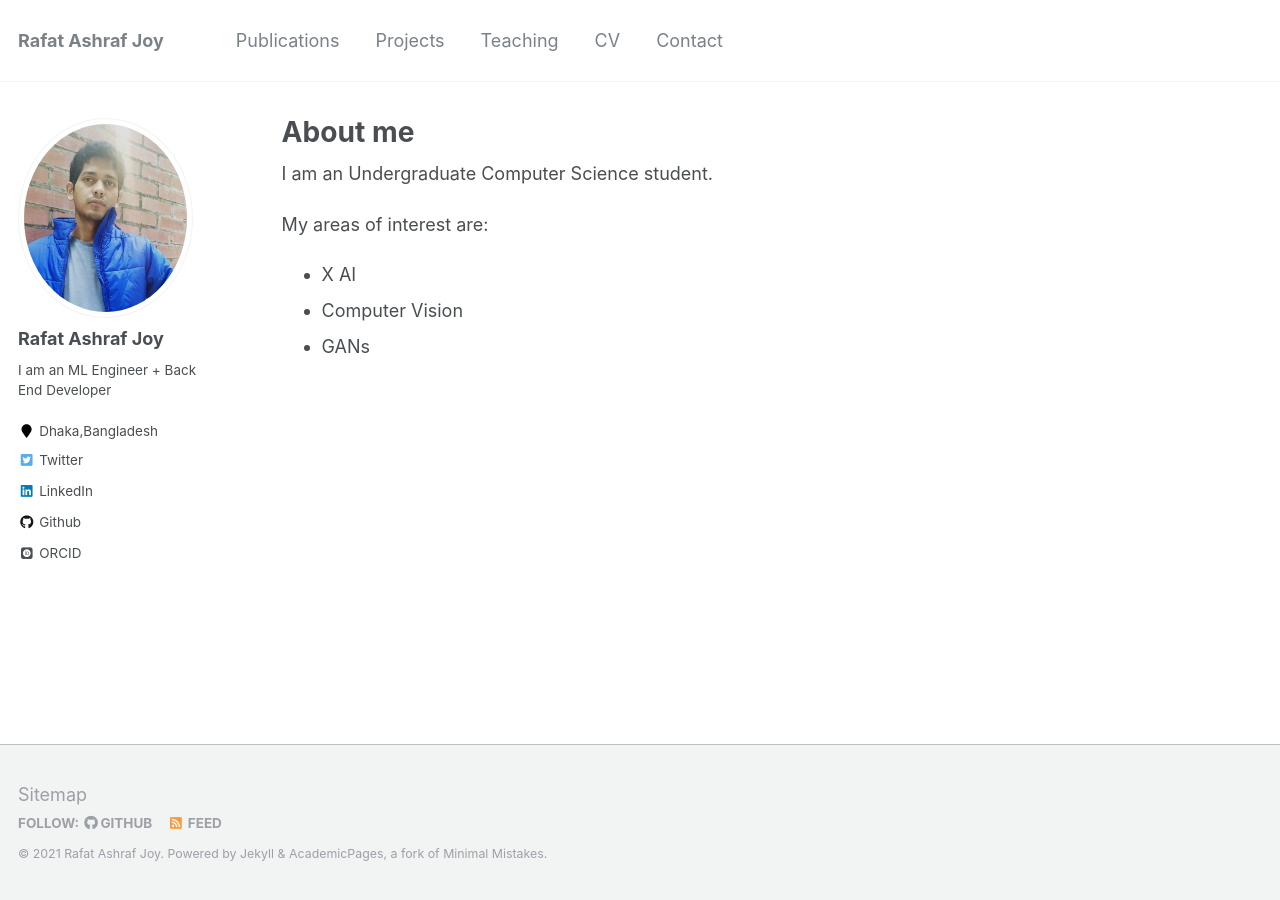
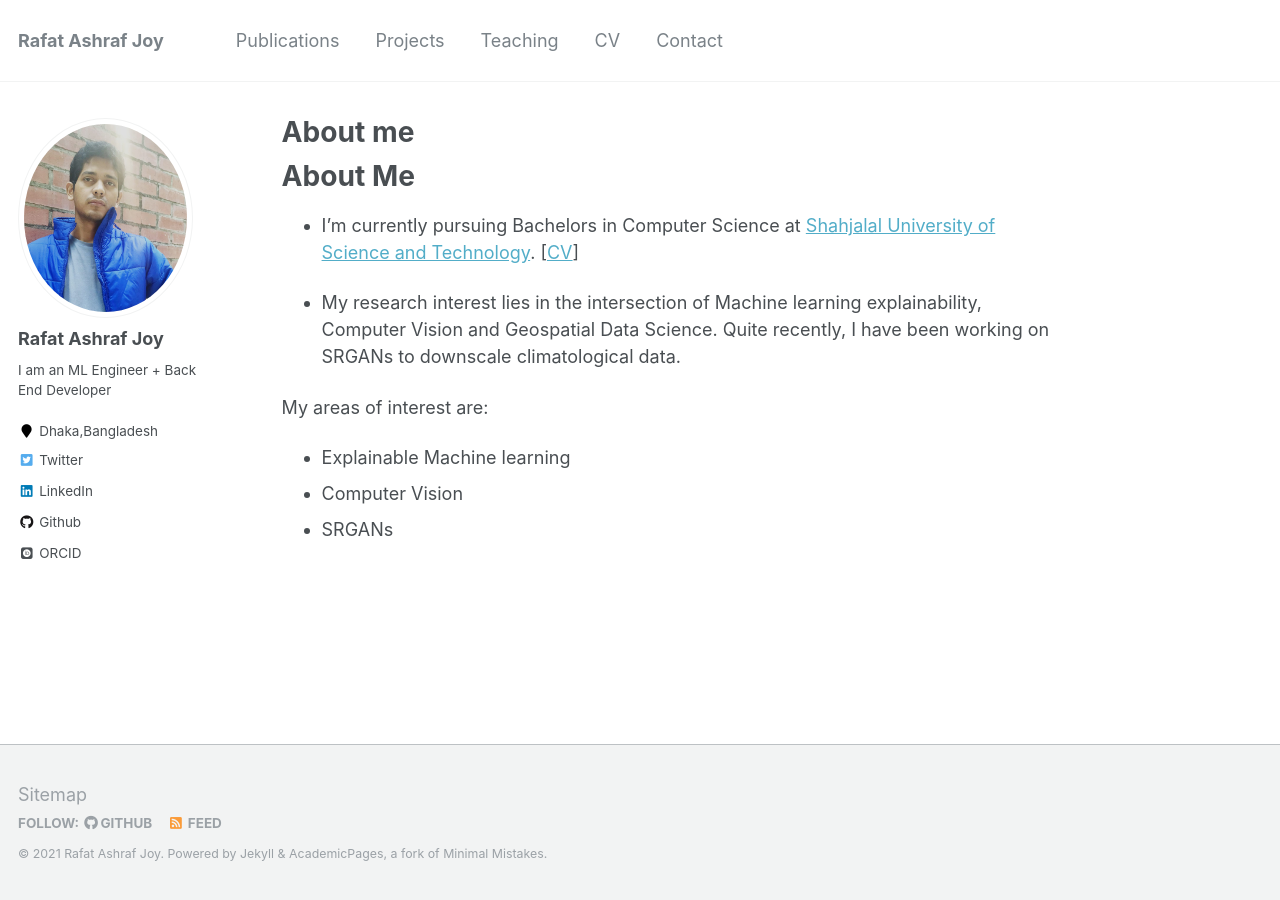
Before and after one commit to rajoy99/academic, a Jekyll site: the page built from _pages/about.md, in a window 1280 px wide. Built offline with Jekyll 4.4.1, drawn with Linux system fonts in a browser that asks for light colours; some web fonts are replaced.

Commit message:
about page updated

```diff
--- a/_pages/about.md
+++ b/_pages/about.md
@@ -8,11 +8,18 @@ redirect_from:
   - /about.html
 ---
 
-I am an Undergraduate Computer Science student.
+
+# About Me
+* I'm currently pursuing Bachelors in Computer Science at [Shahjalal University of Science and Technology](https://https://www.sust.edu/). [[CV](https://https://rajoy99.github.io/academic/files/CV4.pdf)]
+
+* My research interest lies in the intersection of Machine learning explainability, Computer Vision and Geospatial Data Science. Quite recently, I have been working on SRGANs to downscale climatological data.
+
+
+
 
 My areas of interest are:
 <ul>
-<li>X AI </li>
+<li>Explainable Machine learning </li>
 <li>Computer Vision </li>
-<li>GANs </li>
+<li>SRGANs </li>
 </ul>
```
